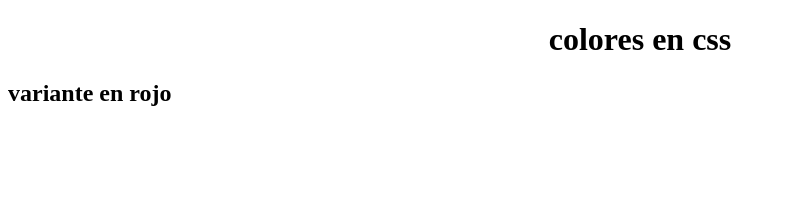
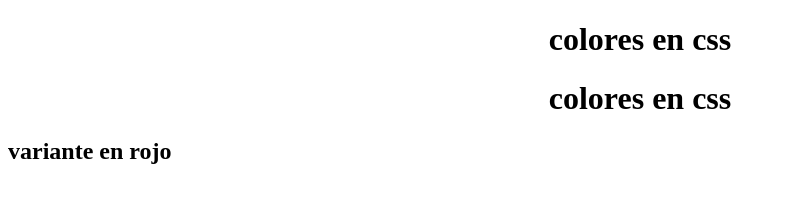
Before and after one commit to jesuscodi/jesuscodi.web.io, a plain HTML site: page index.html in a window 1280 px wide. Shown: the whole page, without its empty margins (0-786 px from the left). Drawn offline with Linux system fonts and the light colour scheme; files that its build step writes are made by us from their sources.

Commit message:
Update index.html

```diff
--- a/index.html
+++ b/index.html
@@ -8,6 +8,7 @@
 </head>
 <body>
     <h1>colores en css</h1>
+     <h1>colores en css</h1>
 <h2 class="rojo">variante en rojo</h2>
 </body>
 </html>
```
